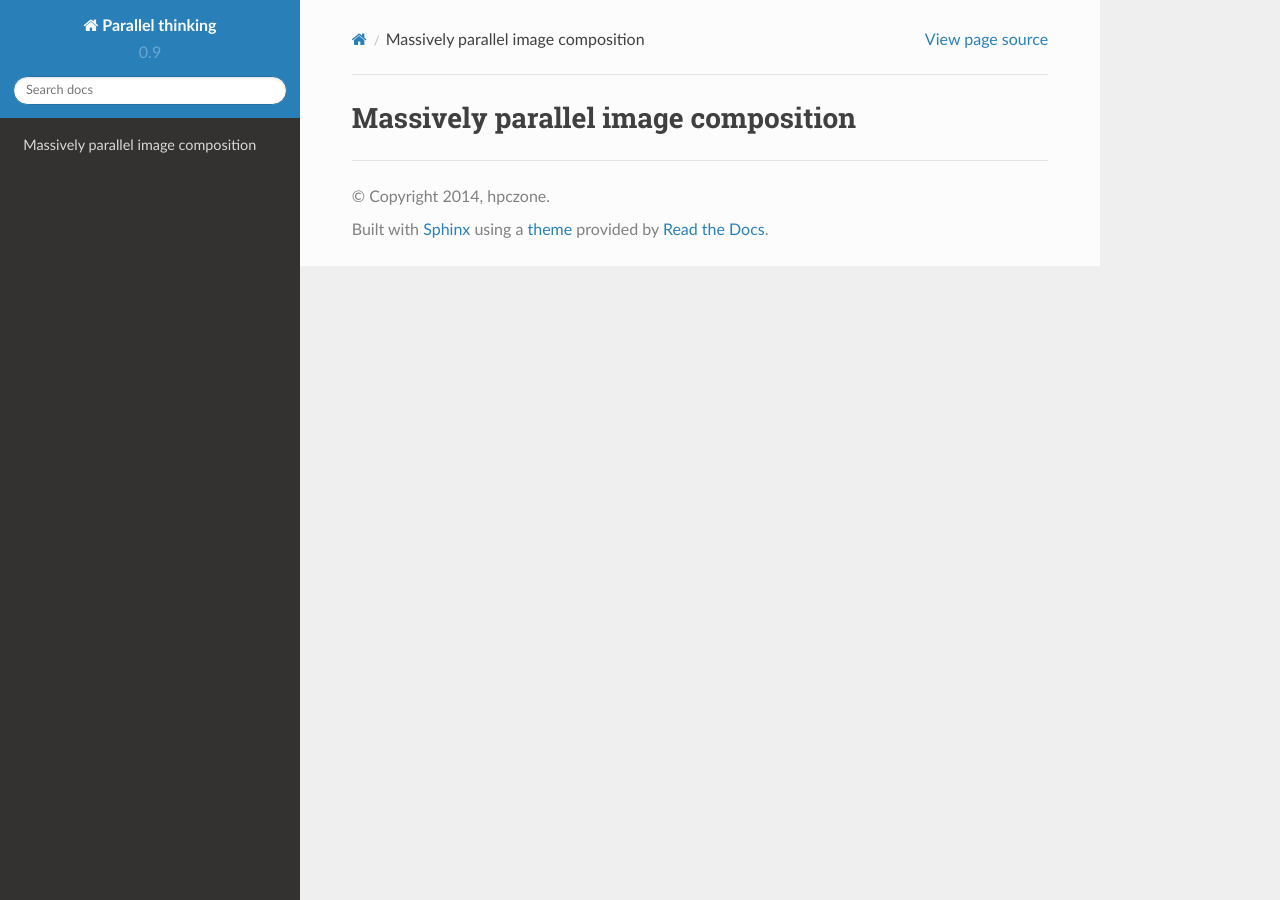
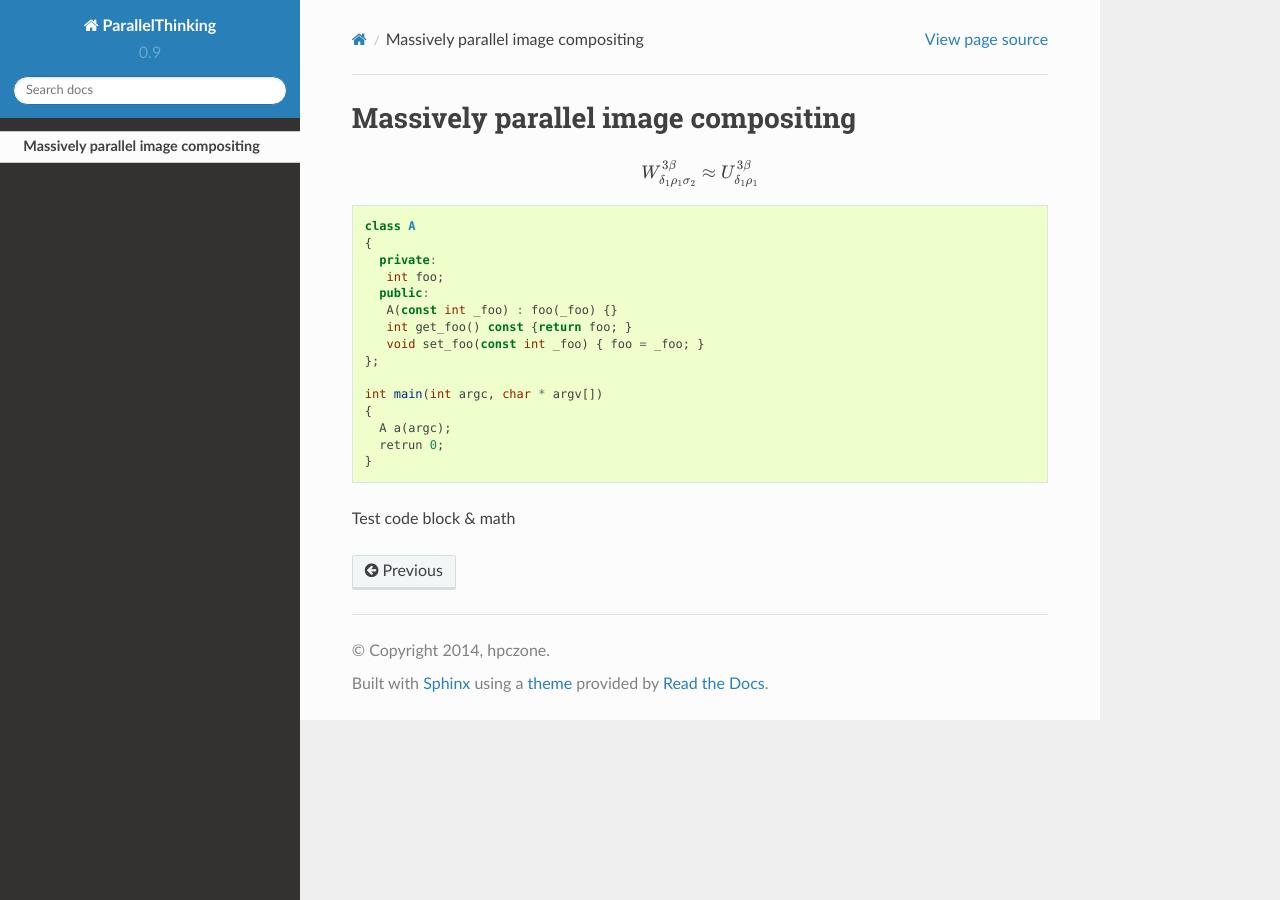
Before and after one commit to 3gx/parallelthinking, a Sphinx documentation site: the page built from source/parallelcompositor.rst, in a window 1280 px wide. Built offline with Sphinx 7.4.7 and the Read the Docs theme 2.0.0, drawn with Linux system fonts in a browser that asks for light colours; formulas are drawn with MathJax 3.

Commit message:
+tested math & latex

```diff
--- a/source/conf.py
+++ b/source/conf.py
@@ -45,7 +45,7 @@ source_suffix = '.rst'
 master_doc = 'index'
 
 # General information about the project.
-project = u'Parallel thinking'
+project = u'ParallelThinking'
 copyright = u'2014, hpczone'
 
 # The version info for the project you're documenting, acts as replacement for
--- a/source/index.rst
+++ b/source/index.rst
@@ -3,13 +3,15 @@
    You can adapt this file completely to your liking, but it should at least
    contain the root `toctree` directive.
 
-Welcome to Parallel thinking's documentation!
+Welcome to ParallelThinking portal!
 =============================================
 
 Contents:
 
 .. toctree::
    :maxdepth: 2
+
+   parallelcompositor.rst
 
 
 
--- a/source/parallelcompositor.rst
+++ b/source/parallelcompositor.rst
@@ -1,2 +1,26 @@
-Massively parallel image composition
+Massively parallel image compositing
 ======================================
+
+.. math::
+
+   W^{3\beta}_{\delta_1 \rho_1 \sigma_2} \approx U^{3\beta}_{\delta_1 \rho_1}
+
+.. code-block:: c++
+
+   class A
+   {
+     private:
+      int foo;
+     public:
+      A(const int _foo) : foo(_foo) {}
+      int get_foo() const {return foo; }
+      void set_foo(const int _foo) { foo = _foo; }
+   };
+
+   int main(int argc, char * argv[])
+   {
+     A a(argc);
+     retrun 0;
+   }
+
+Test code block & math
```
Also changed, not shown: 1 other file.
